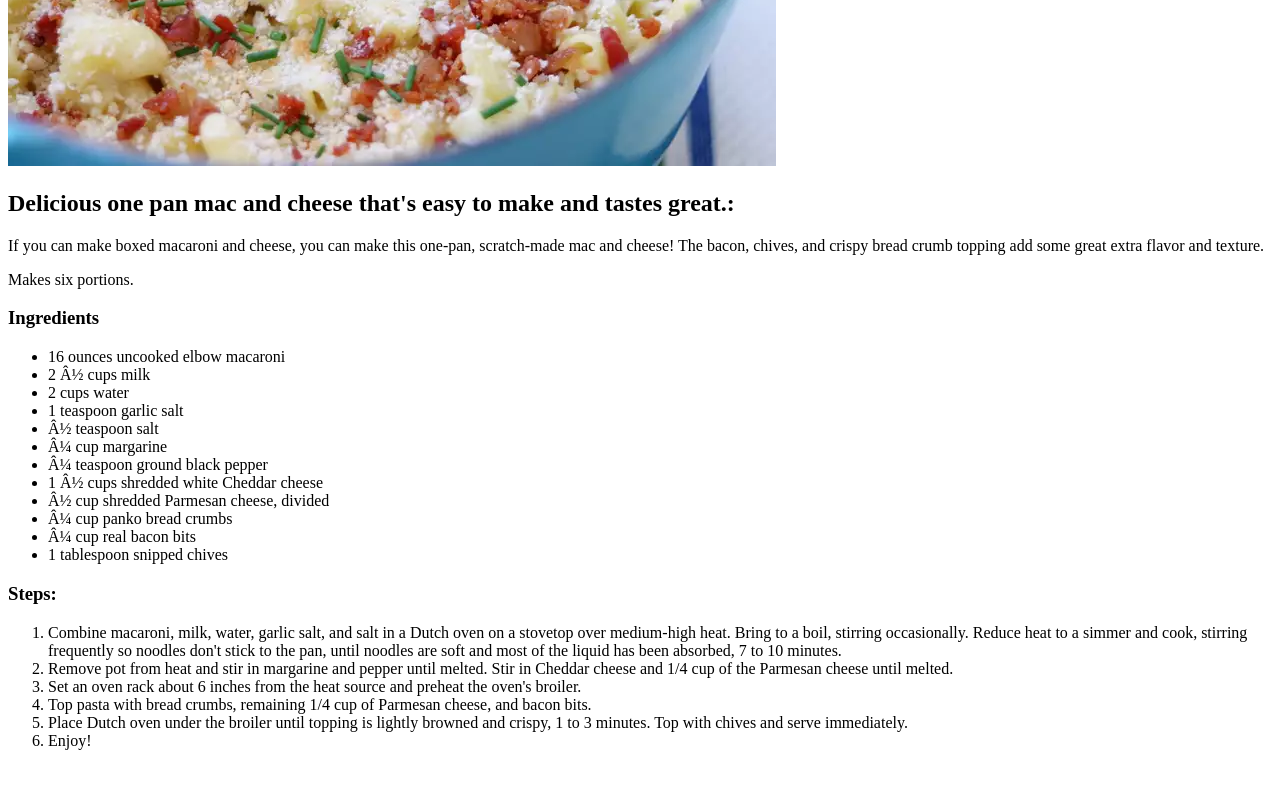
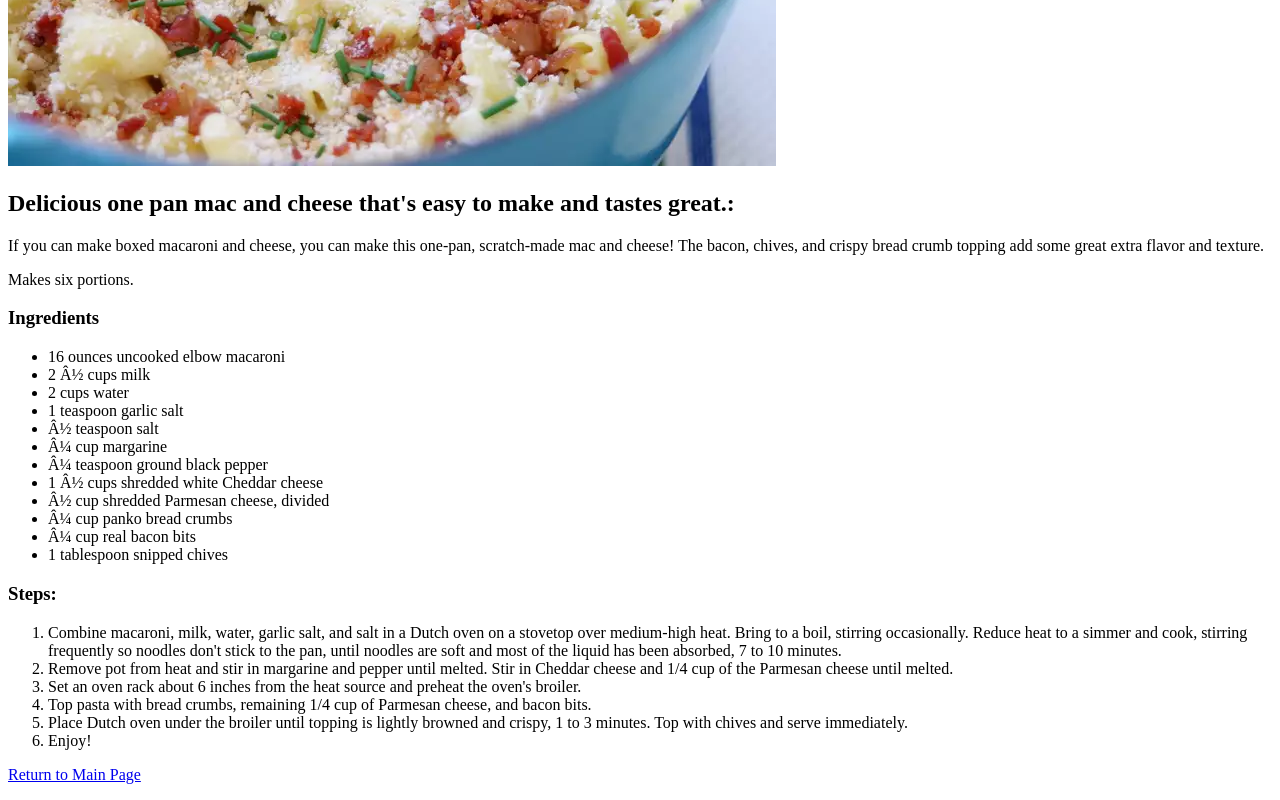
Before and after one commit to tmaxwell-96/odin-recipes, a plain HTML site: page recipes/mac-and-cheese.html in a window 1280 px wide. Shown: the part 426-1226 px from the top of the page. Before the commit the page ends 1192 px from the top, so only its background shows below. Drawn offline with Linux system fonts and the light colour scheme.

Commit message:
Add anchor to return to main page

```diff
--- a/recipes/mac-and-cheese.html
+++ b/recipes/mac-and-cheese.html
@@ -57,7 +57,7 @@
 
 
  </ol>
-
+ <p><a href="../index.html">Return to Main Page</a></p>
 
 </body>
 
```
Also changed, not shown: recipes/chicken-alfredo.html (+1 -3 lines).
